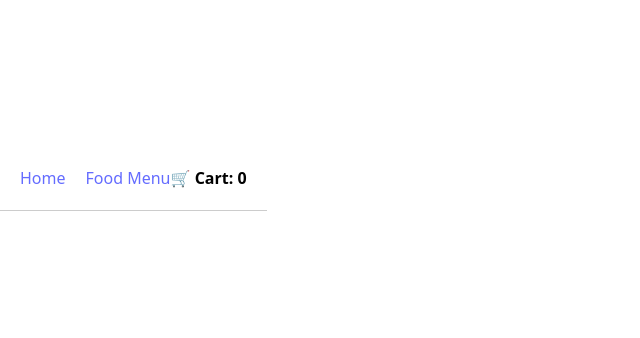
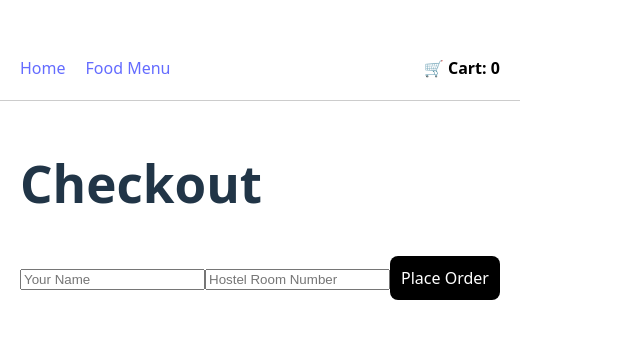
Before and after one commit to Shivstar01/campus-connect, a React (Vite) app: page /checkout in a window 1280 px wide. Shown: the part 222-560 px from the top of the page, without its empty margins (0-640 px from the left). Built offline with nearby package versions, Linux system fonts and the light colour scheme.

Commit message:
built checkout page with form and navigation

```diff
--- a/src/App.jsx
+++ b/src/App.jsx
@@ -2,7 +2,7 @@ import { Routes, Route, Link } from 'react-router-dom';
 import Home from './Home';
 import Menu from './Menu';
 import Cart from './Cart'; // <--- 1. Import Cart
-
+import Checkout from './Checkout';
 import { useContext } from 'react';
 import { CartContext } from './CartContext';
 
@@ -33,7 +33,10 @@ function App() {
         <Route path="/" element={<Home />} />
         <Route path="/menu" element={<Menu />} />
         <Route path="/cart" element={<Cart />} /> {/* <--- 2. Add Route */}
+        <Route path ="/checkout" element ={<Checkout />}/>
+
       </Routes>
+
     </div>
   );
 }
--- a/src/Cart.jsx
+++ b/src/Cart.jsx
@@ -1,3 +1,4 @@
+import {Link} from 'react-router-dom';
 import { useContext } from "react";
 import { CartContext } from "./CartContext";
 
@@ -15,6 +16,11 @@ function Cart() {
           <div key={index} style={{ borderBottom: "1px solid #ccc", padding: "10px", display: "flex", justifyContent: "space-between" }}>
             <span>{item.name}</span>
             <span style={{ fontWeight: "bold" }}>{item.price}</span>
+            <Link to="/checkout">
+          <button style={{ padding: "10px", background: "green", color: "white", margin:"10px" }}>
+            Proceed to Checkout
+          </button>
+        </Link>
           </div>
         ))
       )}
--- a/src/CartContext.jsx
+++ b/src/CartContext.jsx
@@ -9,11 +9,15 @@ export const CartProvider = ({ children }) => {
 
   // Function to add item to cart
   const addToCart = (item) => {
-    setCart([...cart, item]); // Add new item to existing list
-  };
+    setCart([...cart, item]); };// Add new item to existing list
+
+    const clearCart =()=>{
+      setCart([]);
+    };
+
 
   return (
-    <CartContext.Provider value={{ cart, addToCart }}>
+    <CartContext.Provider value={{ cart, addToCart ,clearCart }}>
       {children}
     </CartContext.Provider>
   );
--- /dev/null
+++ b/src/Checkout.jsx
@@ -0,0 +1,44 @@
+import { useState, useContext } from 'react';
+import { CartContext } from './CartContext';
+import { useNavigate } from 'react-router-dom';
+
+const Checkout =()=>
+{
+    const [name ,setName] = useState("");
+    const [room ,setRoom] =useState("");
+    const {cart , clearCart} = useContext(CartContext);
+    const navigate = useNavigate();
+    const handlePlaceOrder =()=>{
+        if(name===""|| room ===""){
+        alert("Please Enter your name and room number");
+        return;
+    }
+
+    alert(`Order placed successfully for ${name} to Room ${room}`);
+
+    clearCart();
+
+    navigate('/');
+}
+
+    return(
+    <div style ={{padding :"20px"}}>
+        <h1>Checkout</h1>
+        <input type="text"
+        placeholder='Your Name'
+        value={name}
+        onChange={(e)=>setName(e.target.value)} />
+
+        <input type="text"
+        placeholder='Hostel Room Number'
+        value={room}
+        onChange={(e)=>setRoom(e.target.value)}/>
+
+        <button onClick={handlePlaceOrder}
+        style={{background:"black" ,color:"white", padding:"10px", marginTop:"10px",cursor:"pointer"}}>Place Order</button>
+    </div>
+);
+
+};
+
+export default Checkout;
```
